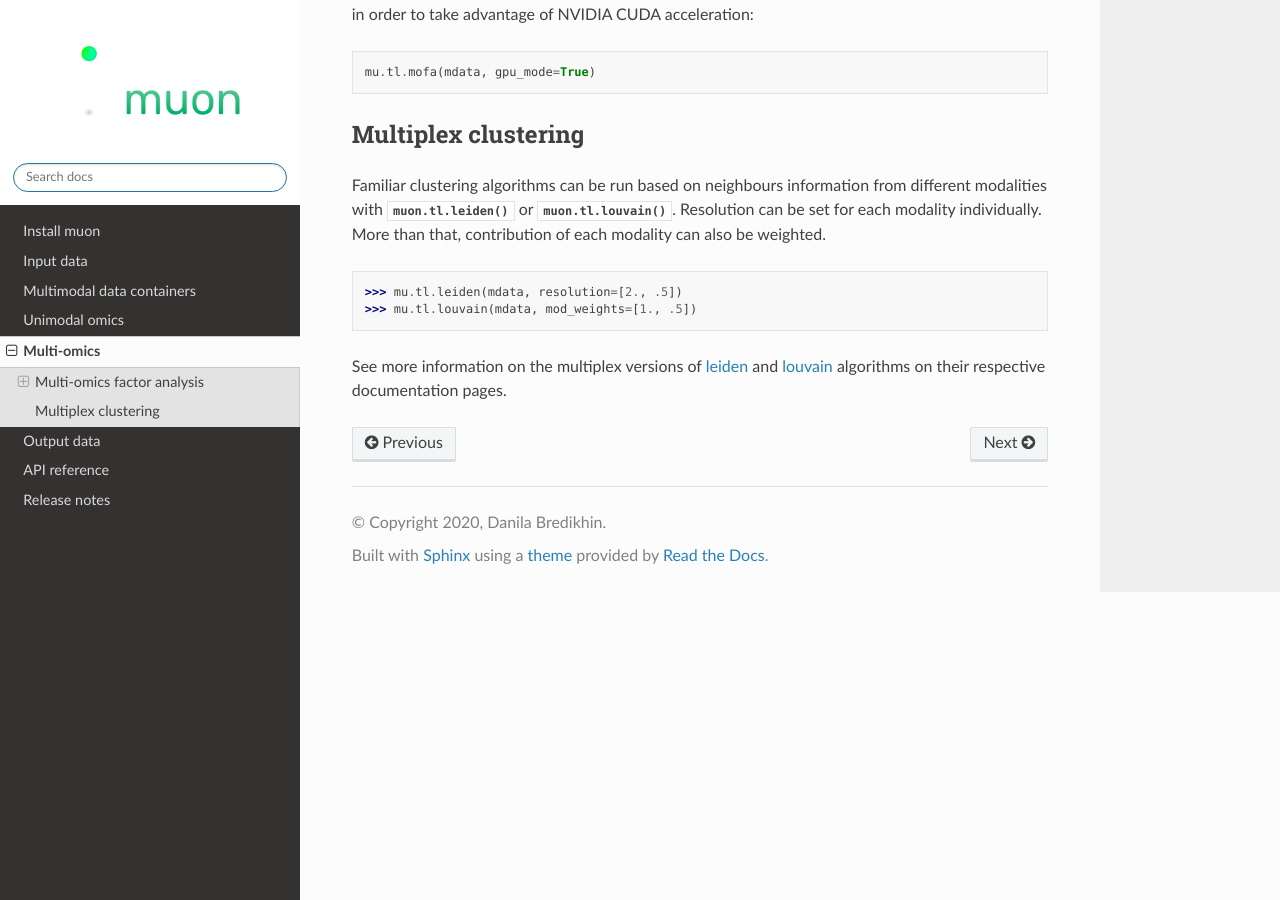
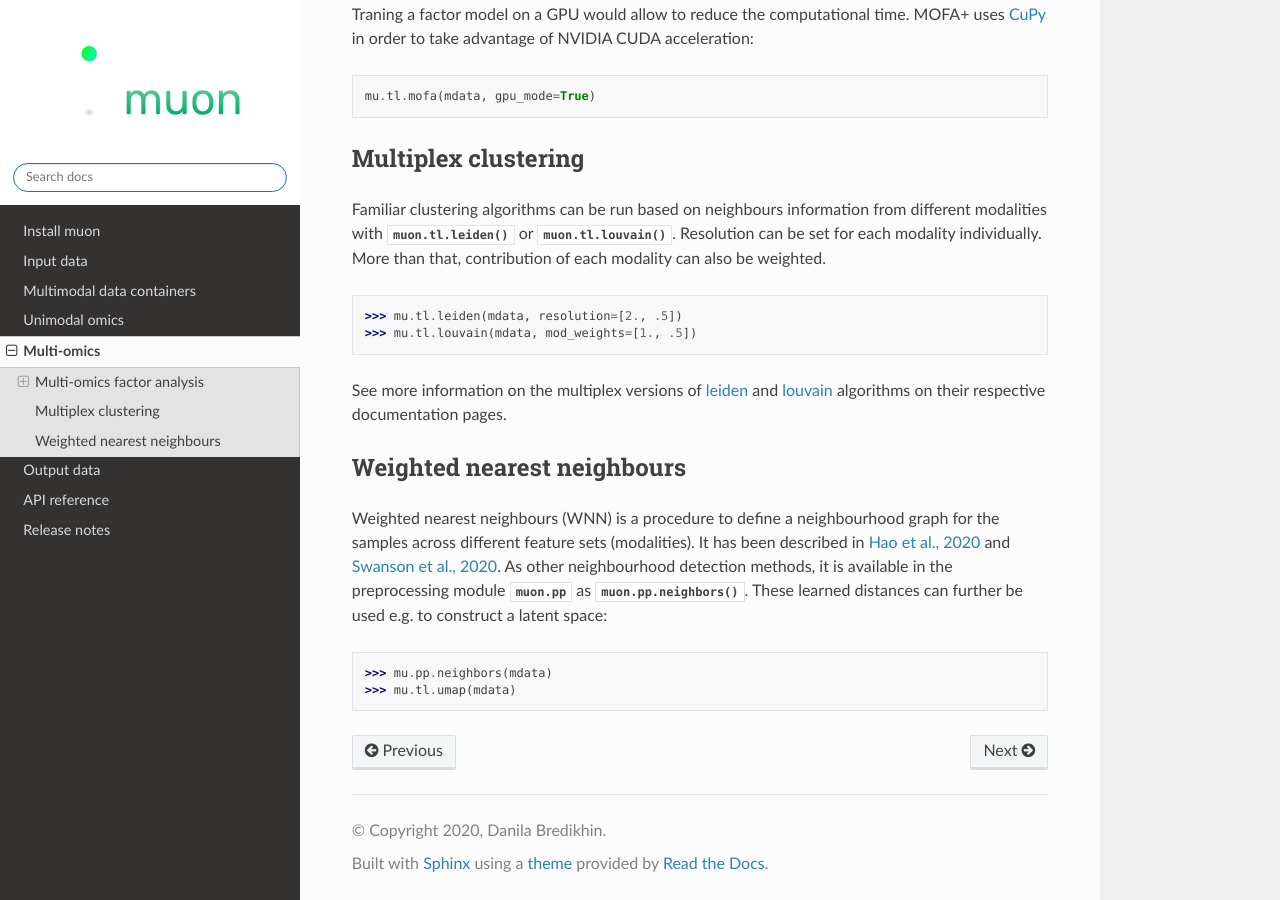
Before and after one commit to viciosO123/muon, a Sphinx documentation site: the page built from docs/source/omics/multi.rst, in a window 1280 px wide and 900 px high, scrolled down 1555 px. Built offline with Sphinx 7.4.7 and the Read the Docs theme 2.0.0, drawn with Linux system fonts in a browser that asks for light colours; pages that are not in the unit, such as notebooks, are missing from menus; some of the changed text lies outside the part shown.

Commit message:
Add documentation for weighted nearest neighbours
Argument `weight_key` is also available now
for `mu.pp.neighbors` to add modality weights
for individual cells.

```diff
--- a/docs/source/omics/multi.rst
+++ b/docs/source/omics/multi.rst
@@ -65,3 +65,12 @@ Familiar clustering algorithms can be run based on neighbours information from d
 
 
 See more information on the multiplex versions of `leiden <https://leidenalg.readthedocs.io/en/stable/multiplex.html>`_ and `louvain <https://louvain-igraph.readthedocs.io/en/stable/multiplex.html>`_ algorithms on their respective documentation pages.
+
+
+Weighted nearest neighbours
+---------------------------
+
+Weighted nearest neighbours (WNN) is a procedure to define a neighbourhood graph for the samples across different feature sets (modalities). It has been described in `Hao et al., 2020 <https://dx.doi.org/10.1101/2020.10.12.335331>`_ and `Swanson et al., 2020 <https://dx.doi.org/10.1101/2020.09.04.283887>`_. As other neighbourhood detection methods, it is available in the preprocessing module :mod:`muon.pp` as :func:`muon.pp.neighbors`. These learned distances can further be used e.g. to construct a latent space:
+
+	>>> mu.pp.neighbors(mdata)
+	>>> mu.tl.umap(mdata)
```
Also changed, not shown: 1 other file.
